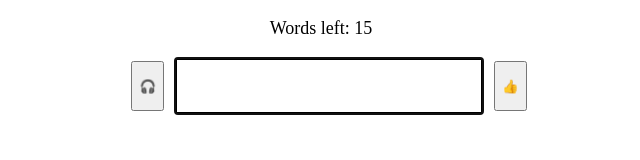
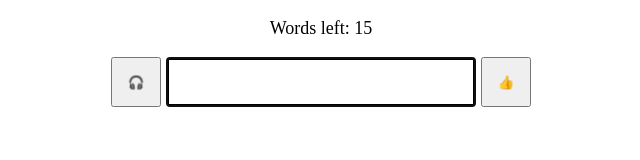
Before and after one commit to kdzwinel/spelling, a plain HTML site: page index.html in a window 1280 px wide. Shown: the whole page, without its empty margins (319-959 px from the left). Drawn offline with Linux system fonts and the light colour scheme.

Commit message:
Fix flexbox.

```diff
--- a/style.css
+++ b/style.css
@@ -1,5 +1,6 @@
 body {
     font-size: 18px;
+    margin: 0;
 }
 
 .wrong {
@@ -20,23 +21,30 @@ body {
 
 #line {
     display: flex;
-    align-items: center;
+    align-items: stretch;
     justify-content: center;
     width: 100vw;
+    height: 50px;
+    gap: 5px;
+}
+
+#line > * {
+    flex-basis: auto;
+}
+
+#line > button {
+    flex-grow: 1;
+    min-width: 25px;
+    max-width: 50px;
 }
 
 #counter {
     text-align: center;
 }
 
-button {
-    height: 50px;
-    margin: 0 10px;
-}
-
 #spelling {
-    height: 50px;
-    flex-grow: 1;
+    flex-grow: 3;
+    min-width: 100px;
     max-width: 300px;
     font-size: 40px;
     border: solid black 3px;
```
